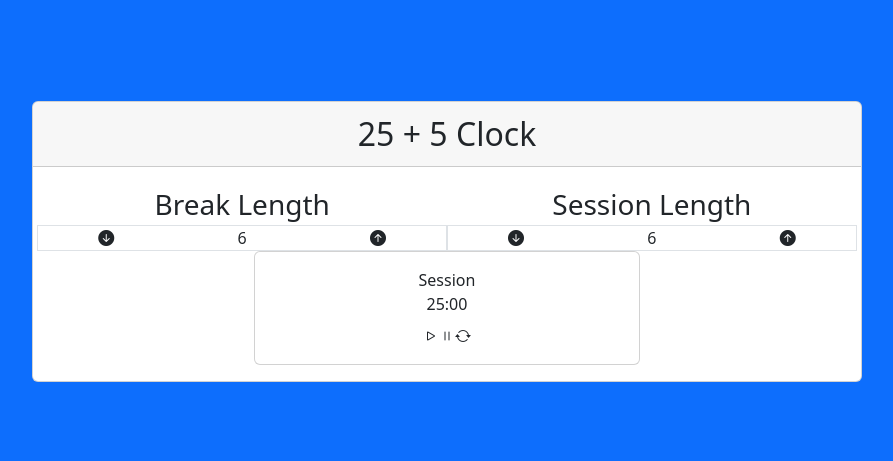
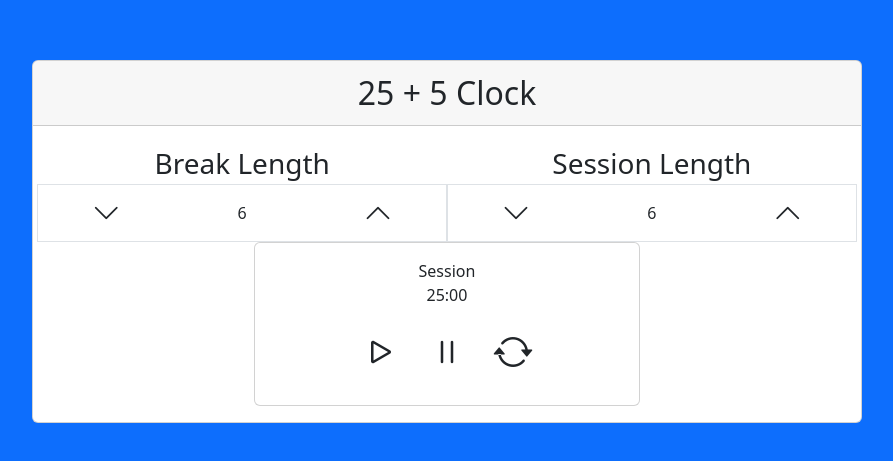
Before and after one commit to cwjki/clock, a React (Create React App) app: page / in a window 1280 px wide. Shown: the part 159-620 px from the top of the page, without its empty margins (193-1086 px from the left). Built offline with nearby package versions, Linux system fonts and the light colour scheme.

Commit message:
adding the icons, working on the clock structure

```diff
--- a/src/components/Clock.tsx
+++ b/src/components/Clock.tsx
@@ -12,48 +12,57 @@ export default function Clock() {
               </div>
               <div className="row align-items-center text-center">
                 <div className="col border">
-                  <div className="row">
+                  <div className="row align-items-center">
                     <div className="col">
-                      <i className="bi bi-arrow-down-circle-fill"></i>
+                      <button className="btn">
+                        <i className="bi bi-chevron-down fs-3"></i>
+                      </button>
                     </div>
                     <div className="col">6</div>
                     <div className="col">
-                      <i className="bi bi-arrow-up-circle-fill"></i>
+                    <button className="btn">
+                        <i className="bi bi-chevron-up fs-3"></i>
+                      </button>
                     </div>
                   </div>
                 </div>
                 <div className="col border">
-                  <div className="row">
+                  <div className="row align-items-center">
                     <div className="col">
-                      <i className="bi bi-arrow-down-circle-fill"></i>
+                    <button className="btn">
+                        <i className="bi bi-chevron-down fs-3"></i>
+                      </button>
                     </div>
                     <div className="col">6</div>
                     <div className="col">
-                      <i className="bi bi-arrow-up-circle-fill"></i>
+                    <button className="btn">
+                        <i className="bi bi-chevron-up fs-3"></i>
+                      </button>
                     </div>
                   </div>
                 </div>
               </div>
               <div className="row">
                 <div className="col-6 mx-auto">
-                <div className="card">
-                <div className="card-body text-center">
-                  <div className="card-text">
-                    Session
-                  </div>
-                  <div className="card-title">
-                    25:00
-                  </div>
-                  <div className="card-text">
-                  <i className="bi bi-play"></i>
-                  <i className="bi bi-pause"></i>
-                  <i className="bi bi-arrow-repeat"></i>
+                  <div className="card">
+                    <div className="card-body text-center">
+                      <div className="card-text">Session</div>
+                      <div className="card-title">25:00</div>
+                      <div className="card-text">
+                        <button className="btn" type="button">
+                          <i className="bi bi-play fs-1"></i>
+                        </button>
+                        <button className="btn" type="button">
+                          <i className="bi bi-pause fs-1"></i>
+                        </button>
+                        <button className="btn" type="button">
+                          <i className="bi bi-arrow-repeat fs-1"></i>
+                        </button>
+                      </div>
+                    </div>
                   </div>
                 </div>
               </div>
-                </div>
-              </div>
-
             </div>
             <div className="card-text"></div>
           </div>
--- a/src/custom.scss
+++ b/src/custom.scss
@@ -1,5 +1,4 @@
 // Override default variables before the import
-
 
 body {
   margin: 0;
```
